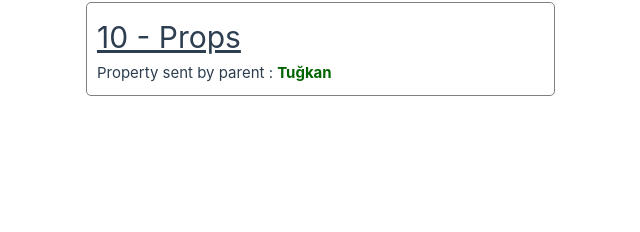
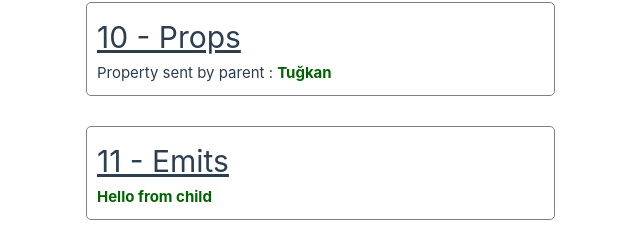
Before and after one commit to tugkanmeral/vue-workout, a Vue app: page / in a window 1280 px wide. Shown: the part 1504-1736 px from the top of the page, without its empty margins (70-710 px from the left). Before the commit the page ends 1615 px from the top, so only its background shows below. Built offline with nearby package versions, Linux system fonts and the light colour scheme; no server answers.

Commit message:
add tutorial11

```diff
--- a/src/App.vue
+++ b/src/App.vue
@@ -10,8 +10,14 @@ import Tutorial7 from './components/Tutorial7.vue';
 import Tutorial8 from './components/Tutorial8.vue';
 import Tutorial9 from './components/Tutorial9.vue';
 import Tutorial10 from './components/Tutorial10.vue';
+import Tutorial11 from './components/Tutorial11.vue';
 
 const tutorial10property = ref('Tuğkan')
+
+const tutorial11ChildMsg = ref(null)
+function tutorial11RenderChildMessage(_msg) {
+    tutorial11ChildMsg.value = _msg
+}
 </script>
 
 <template>
@@ -56,6 +62,11 @@ const tutorial10property = ref('Tuğkan')
             <h1 class="training-title">10 - Props</h1>
             <Tutorial10 :message="tutorial10property" />
         </div>
+        <div class="training-container">
+            <h1 class="training-title">11 - Emits</h1>
+            <Tutorial11 @response="(msg) => tutorial11RenderChildMessage(msg)" />
+            <span style="color: darkgreen; font-weight: bold;">{{ tutorial11ChildMsg }}</span>
+        </div>
     </div>
 </template>
 
--- /dev/null
+++ b/src/components/Tutorial11.vue
@@ -0,0 +1,4 @@
+<script setup>
+const emit = defineEmits(['response'])
+emit('response', 'Hello from child')
+</script>
```
